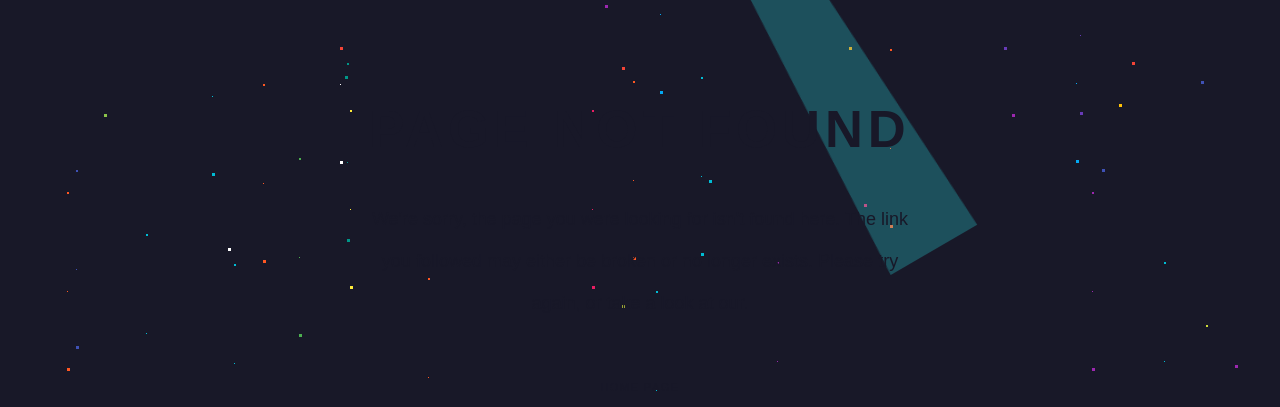
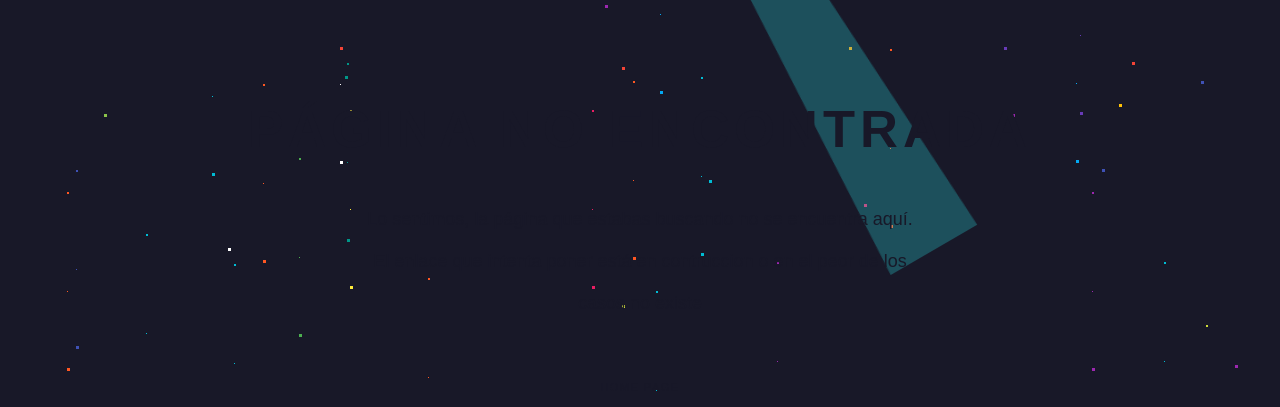
Before and after one commit to ioelgomez2019/Paco, a PHP site: the page made by Views/Errors/error.php in a window 1280 px wide. Shown: the part 256-663 px from the top of the page. Run offline with PHP 8.4, Linux system fonts and the light colour scheme; the template is opened without the code that fills it, so the values that code supplies are empty; some libraries are stand-ins or nearby versions.

Commit message:
cambio de ideoma error 404

```diff
--- a/Views/Errors/error.php
+++ b/Views/Errors/error.php
@@ -27,8 +27,9 @@
   <!-- Content -->
   <div class="error__content">
     <div class="error__message message">
-      <h1 class="message__title">Page Not Found</h1>
-      <p class="message__text">We're sorry, the page you were looking for isn't found here. The link you followed may either be broken or no longer exists. Please try again, or take a look at our.</p>
+    <h1 class="message__title">Página No Encontrada</h1>
+<p class="message__text">Lo sentimos, la página que estabas buscando no se encuentra aquí. El enlace que intenta poner está en contruccion o en el peor de los casos no existe</p>
+
     </div>
     <div class="error__nav e-nav">
       <a href="http://sispaco.test//dashboard" target="_blanck" class="e-nav__link"></a>
```
